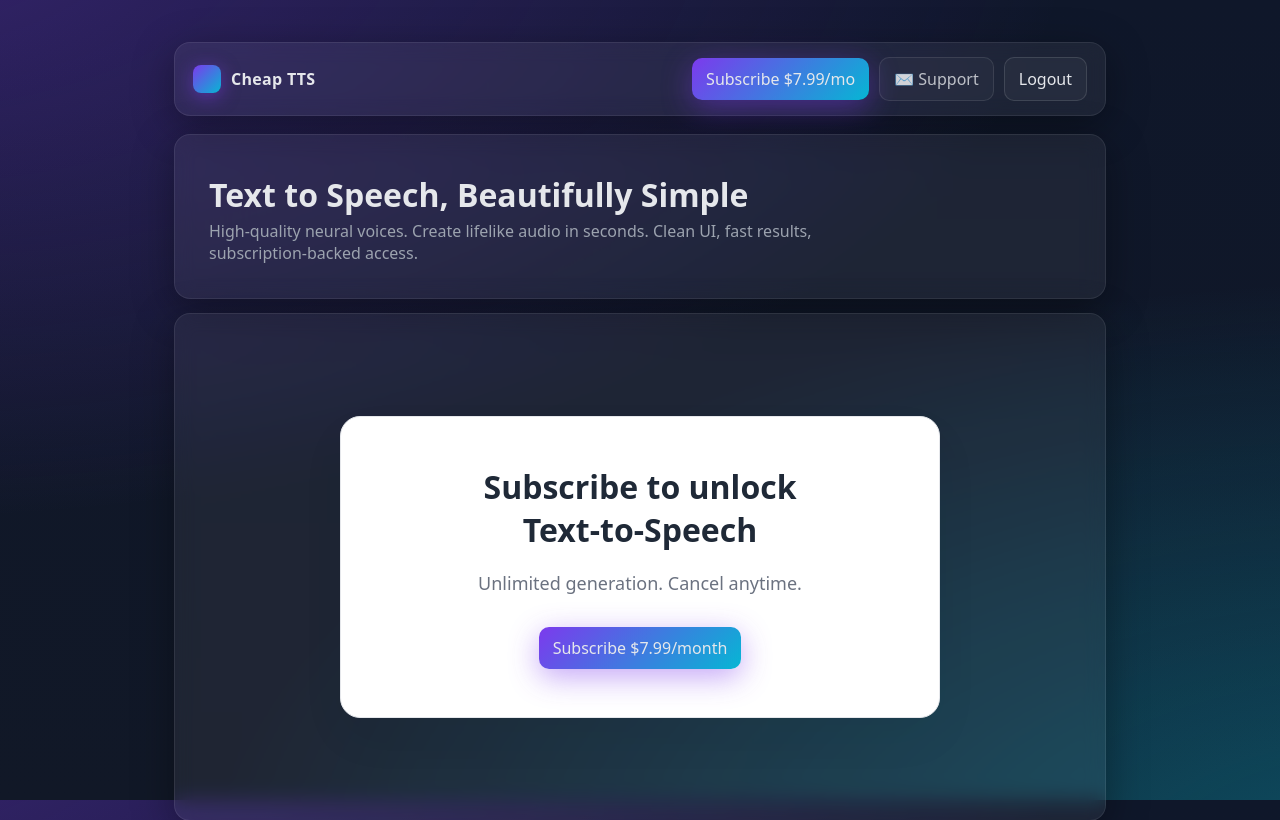
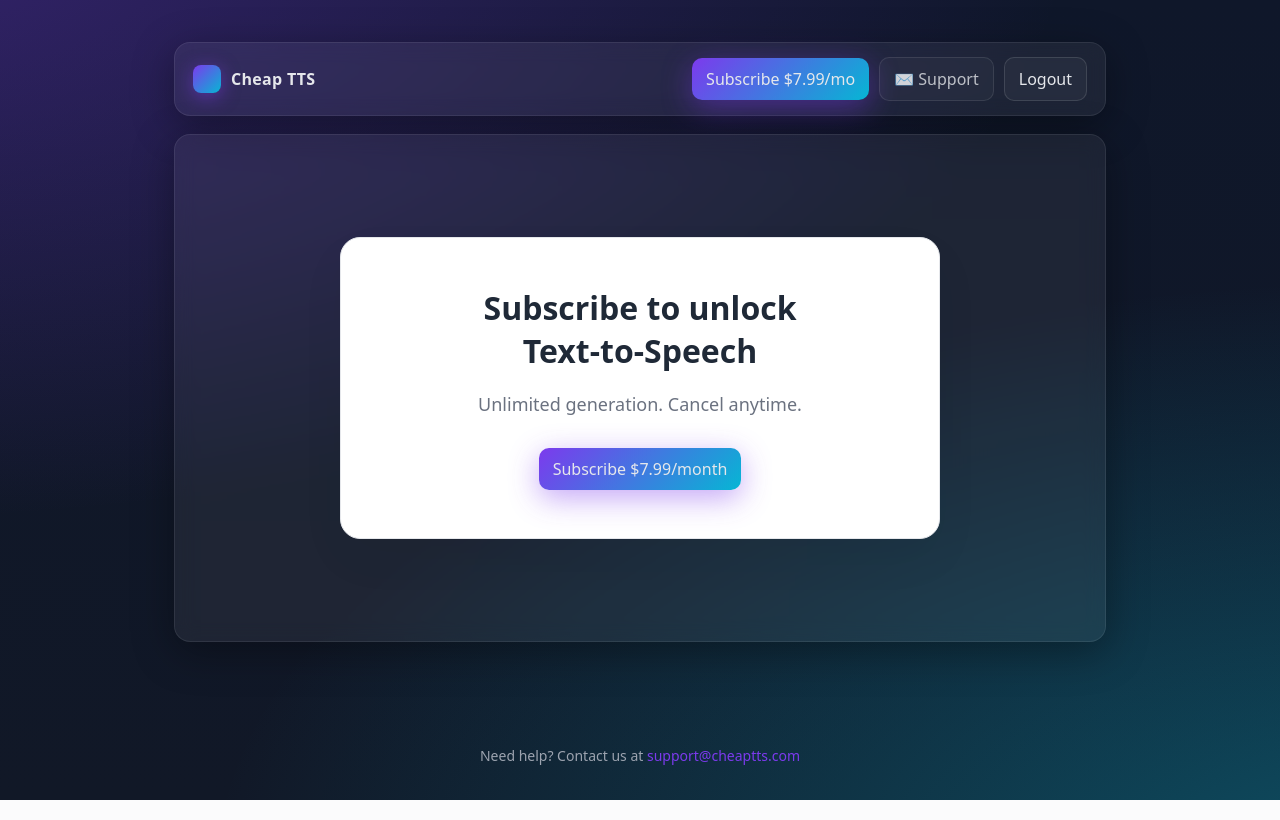
Before and after one commit to Hamza750802/TTS, a Flask app: page /dashboard in a window 1280 px wide. Shown: the top 820 px of the page. Run offline with Flask 3, Linux system fonts and the light colour scheme; the visitor is signed in with stand-in values (Sample User, id 1); some libraries are stand-ins or nearby versions.

Commit message:
Remove hero header from base.html and restore dashboard hero section

```diff
--- a/webapp/templates/base.html
+++ b/webapp/templates/base.html
@@ -98,11 +98,6 @@
       </div>
     </nav>
 
-    <header class="glass hero">
-      <div class="title">Text to Speech, Beautifully Simple</div>
-      <div class="subtitle">High‑quality neural voices. Create lifelike audio in seconds. Clean UI, fast results, subscription‑backed access.</div>
-    </header>
-
     <div class="flash">
       <div id="flash-root"></div>
     </div>
--- a/webapp/templates/index.html
+++ b/webapp/templates/index.html
@@ -300,6 +300,13 @@
       </div>
     </div>
   {% else %}
+    <div class="dashboard-hero">
+      <div class="container">
+        <h1>Text-to-Speech Studio</h1>
+        <p>Transform your text into natural-sounding speech</p>
+      </div>
+    </div>
+
     <div class="tts-container">
       <form id="ttsForm">
         <div class="form-card">
```
